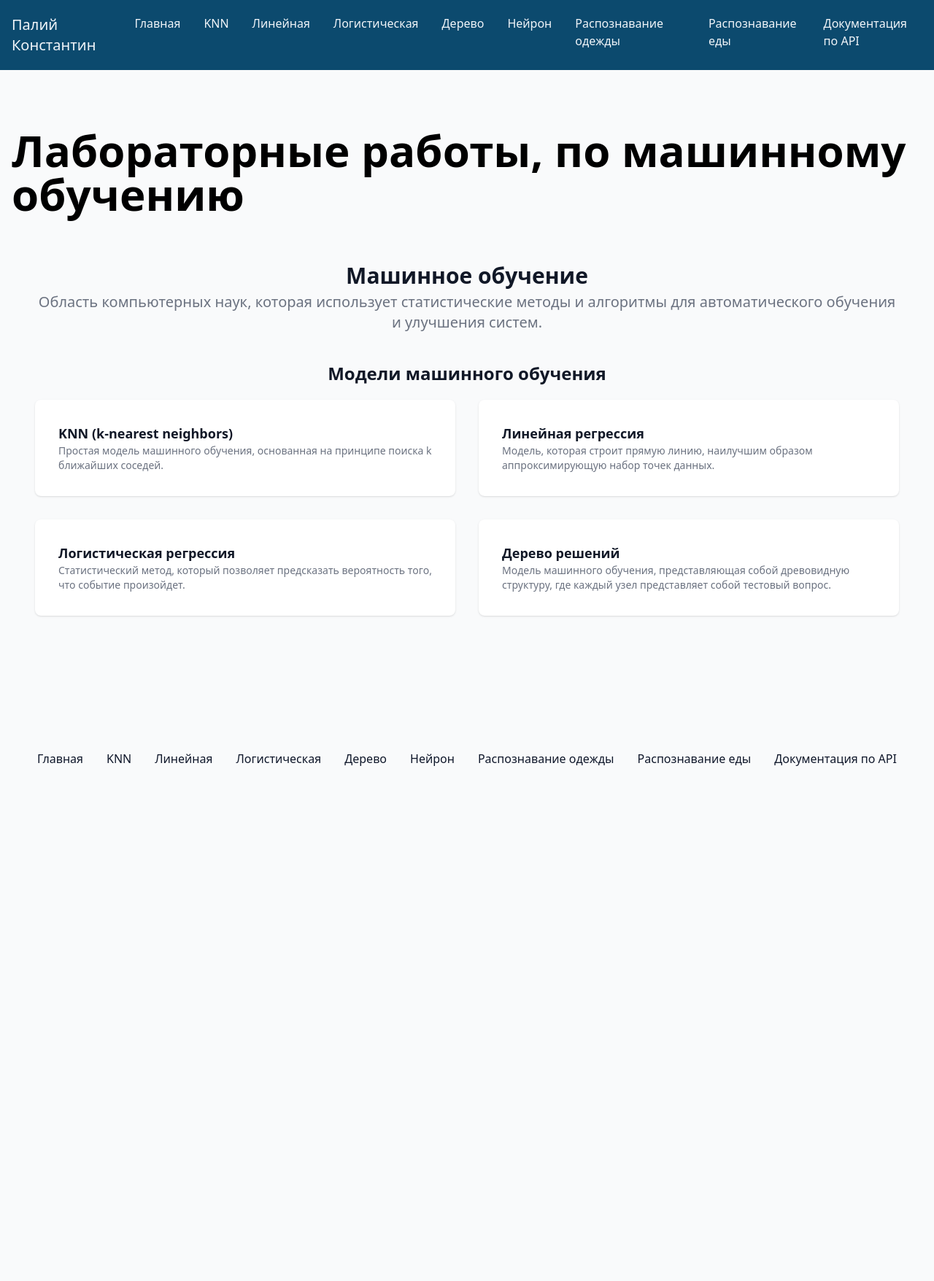
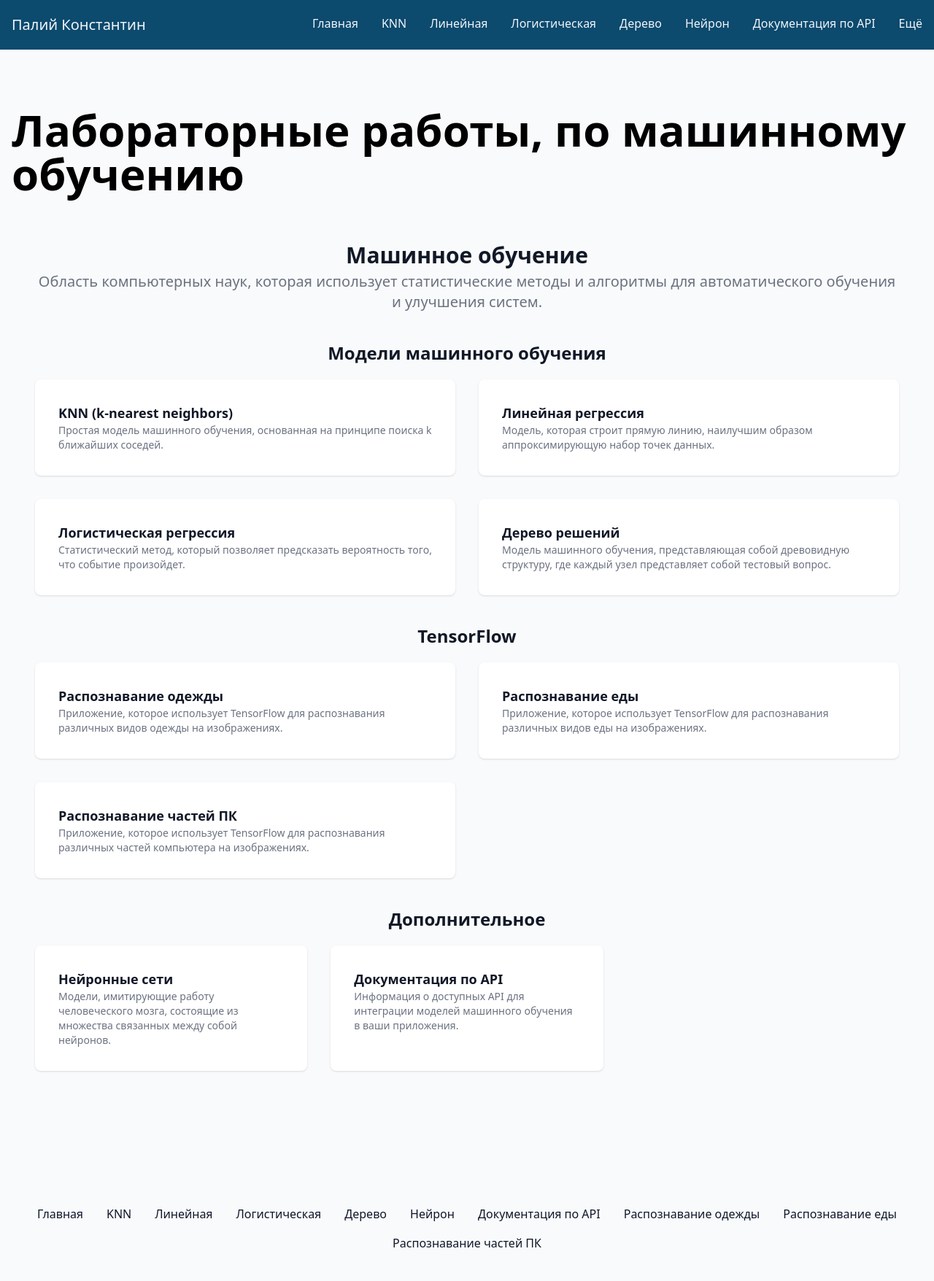
Before and after one commit to Kostess/Paliy, a Flask app: page / in a window 1280 px wide. Shown: the whole page at 73% size. Before the commit the page ends 1050 px from the top, so only its background shows below. Run offline with Flask 3, Linux system fonts and the light colour scheme; parts of the project's set-up code (start-up, migrations or seed data) failed here and were passed over; some libraries are stand-ins or nearby versions.

Commit message:
20 лаба

```diff
--- a/data.py
+++ b/data.py
@@ -5,9 +5,10 @@ menu = [
     {"name": "Логистическая", "url": "p_logistic"},
     {"name": "Дерево", "url": "p_three"},
     {"name": "Нейрон", "url": "p_neuro"},
+    {"name": "Документация по API", "url": "doc_api"},
     {"name": "Распознавание одежды", "url": "p_fashion"},
     {"name": "Распознавание еды", "url": "p_food"},
-    {"name": "Документация по API", "url": "doc_api"},
+    {"name": "Распознавание частей ПК", "url": "p_pc"},
 ]
 
 metrics_linear_data = [
@@ -140,3 +141,20 @@ food_names = [
     "mixed rice",
     "goya chanpuru"
 ]
+
+pc_names = [
+    "cables",
+    "case",
+    "cpu",
+    "gpu",
+    "hdd",
+    "headset",
+    "keyboard",
+    "microphone",
+    "monitor",
+    "motherboard",
+    "mouse",
+    "ram",
+    "speakers",
+    "webcam"
+]
--- a/models.py
+++ b/models.py
@@ -14,3 +14,4 @@ new_neuron.load_weights('model/neuron_weights.txt')
 model_reg = tf.keras.models.load_model('model/regression_model.h5')
 model_fashion = tf.keras.models.load_model('model/fashion_mnist_model.h5')
 model_food = tf.keras.models.load_model('model/food_3_model.keras')
+model_pc = tf.keras.models.load_model('model/pc.keras')
--- a/routes.py
+++ b/routes.py
@@ -6,20 +6,23 @@ from flask import render_template, Blueprint, request, redirect, url_for, curren
 from sklearn.preprocessing import StandardScaler
 from werkzeug.utils import secure_filename
 
-from data import menu, metrics_classification_data, metrics_linear_data, food_names
+from data import menu, metrics_classification_data, metrics_linear_data, food_names, pc_names
 from models import loaded_model_knn, loaded_model_linear, loaded_model_logistic, loaded_model_tree, new_neuron, \
-    model_fashion, model_food
+    model_fashion, model_food, model_pc
 
 scaler = StandardScaler()
 
 routes_app = Blueprint('routes', __name__)
 
+
 def allowed_file(filename):
     return '.' in filename and filename.rsplit('.', 1)[1].lower() in current_app.config['ALLOWED_EXTENSIONS']
+
 
 @routes_app.route("/")
 def index():
     return render_template('index.html', title="Лабораторные работы, по машинному обучению", menu=menu)
+
 
 # Остальные маршруты остаются без изменений
 
@@ -38,6 +41,7 @@ def f_knn():
         except Exception as e:
             return render_template('lab1.html', title="Метод k -ближайших соседей (KNN)", menu=menu,
                                    class_model="Ошибка: " + str(e), metrics=metrics_classification_data)
+
 
 # Остальные маршруты остаются без изменений
 
@@ -77,6 +81,44 @@ def f_food():
 
     return redirect(url_for('routes.p_food'))
 
+
+@routes_app.route("/p_pc", methods=['POST', 'GET'])
+def f_pc():
+    if request.method == 'GET':
+        return render_template('pc.html', title="Распознавание комплектующих ПК", menu=menu)
+
+    if request.method == 'POST':
+        if 'image' not in request.files:
+            return redirect(request.url)
+
+        file = request.files['image']
+        if file.filename == '':
+            return redirect(request.url)
+
+        if file and allowed_file(file.filename):
+            filename = secure_filename(file.filename)
+            file_path = os.path.join(current_app.config['UPLOAD_FOLDER'], filename)
+            file.save(file_path)
+
+            try:
+                img = tf.keras.utils.load_img(file_path, target_size=(160, 160))
+                img_array = tf.keras.utils.img_to_array(img)
+                img_array = tf.expand_dims(img_array, 0)  # Create a batch
+
+                predictions = model_pc.predict(img_array)
+                score = tf.nn.softmax(predictions[0])
+
+                predicted_class = pc_names[np.argmax(score)]
+                confidence = 100 * np.max(score)
+                return render_template('pc.html', title="Распознавание комплектующих ПК", menu=menu,
+                                       class_model=f"Это: {predicted_class} с вероятностью {confidence:.2f}%")
+            except Exception as e:
+                return render_template('pc.html', title="Распознавание комплектующих ПК", menu=menu,
+                                       class_model="Ошибка: " + str(e))
+
+    return redirect(url_for('routes.p_pc'))
+
+
 @routes_app.route('/doc_api')
 def doc_api():
     return render_template('documentAPI.html', title="Документация по API", menu=menu)
--- a/templates/base.html
+++ b/templates/base.html
@@ -20,9 +20,18 @@
             <div class="flex justify-between text-xl">
                 <a href="/">Палий Константин</a>
                 <nav class="list-none flex lg:gap-x-8 gap-x-5 lg:text-base text-sm">
-                    {% for m in menu %}
+                    {% for m in menu[0:7] %}
                         <li><a href="{{m.url}}" class="hover:text-sky-300">{{m.name}}</a></li>
                     {% endfor %}
+                    <!-- Добавляем раскрывающееся меню -->
+                    <li class="relative group">
+                        <button class="hover:text-sky-300">Ещё</button>
+                        <ul class="absolute top-6 -right-4 hidden group-hover:block bg-sky-900 text-slate-100 py-2 rounded shadow-lg">
+                            {% for m in menu[7:] %}
+                                <li><a href="{{m.url}}" class="block px-4 py-2 hover:bg-sky-800">{{m.name}}</a></li>
+                            {% endfor %}
+                        </ul>
+                    </li>
                 </nav>
             </div>
         </div>
@@ -42,7 +51,7 @@
     </main>
     <footer class="py-10">
         <div class="container mx-auto px-4">
-            <nav class="list-none flex gap-x-8 items-center justify-center">
+            <nav class="list-none flex gap-x-8 gap-y-4 items-center justify-center flex-wrap">
                 {% for m in menu %}
                     <li><a href="{{m.url}}" class="text-slate-900 hover:text-slate-500">{{m.name}}</a></li>
                 {% endfor %}
--- a/templates/index.html
+++ b/templates/index.html
@@ -30,5 +30,37 @@
                 </a>
             </div>
         </div>
+
+        <div class="mt-10">
+            <h2 class="text-center text-2xl font-bold text-gray-900">TensorFlow</h2>
+            <div class="grid grid-cols-1 md:grid-cols-2 gap-8 mt-5">
+                <a href="/p_fashion" class="p-8 bg-white rounded-lg shadow hover:shadow-md transition duration-500 ease-in-out transform hover:-translate-y-1 hover:scale-105">
+                    <h3 class="text-lg font-semibold text-gray-900">Распознавание одежды</h3>
+                    <p class="text-sm text-gray-500">Приложение, которое использует TensorFlow для распознавания различных видов одежды на изображениях.</p>
+                </a>
+                <a href="/p_food" class="p-8 bg-white rounded-lg shadow hover:shadow-md transition duration-500 ease-in-out transform hover:-translate-y-1 hover:scale-105">
+                    <h3 class="text-lg font-semibold text-gray-900">Распознавание еды</h3>
+                    <p class="text-sm text-gray-500">Приложение, которое использует TensorFlow для распознавания различных видов еды на изображениях.</p>
+                </a>
+                <a href="/p_pc" class="p-8 bg-white rounded-lg shadow hover:shadow-md transition duration-500 ease-in-out transform hover:-translate-y-1 hover:scale-105">
+                    <h3 class="text-lg font-semibold text-gray-900">Распознавание частей ПК</h3>
+                    <p class="text-sm text-gray-500">Приложение, которое использует TensorFlow для распознавания различных частей компьютера на изображениях.</p>
+                </a>
+            </div>
+        </div>
+
+        <div class="mt-10">
+            <h2 class="text-center text-2xl font-bold text-gray-900">Дополнительное</h2>
+            <div class="grid grid-cols-1 md:grid-cols-3 gap-8 mt-5">
+                <a href="/p_neuro" class="p-8 bg-white rounded-lg shadow hover:shadow-md transition duration-500 ease-in-out transform hover:-translate-y-1 hover:scale-105">
+                    <h3 class="text-lg font-semibold text-gray-900">Нейронные сети</h3>
+                    <p class="text-sm text-gray-500">Модели, имитирующие работу человеческого мозга, состоящие из множества связанных между собой нейронов.</p>
+                </a>
+                <a href="/doc_api" class="p-8 bg-white rounded-lg shadow hover:shadow-md transition duration-500 ease-in-out transform hover:-translate-y-1 hover:scale-105">
+                    <h3 class="text-lg font-semibold text-gray-900">Документация по API</h3>
+                    <p class="text-sm text-gray-500">Информация о доступных API для интеграции моделей машинного обучения в ваши приложения.</p>
+                </a>
+            </div>
+        </div>
     </div>
 {% endblock %}
```
Also changed, not shown: templates/pc.html (added, +25 -0 lines), 1 other file.
